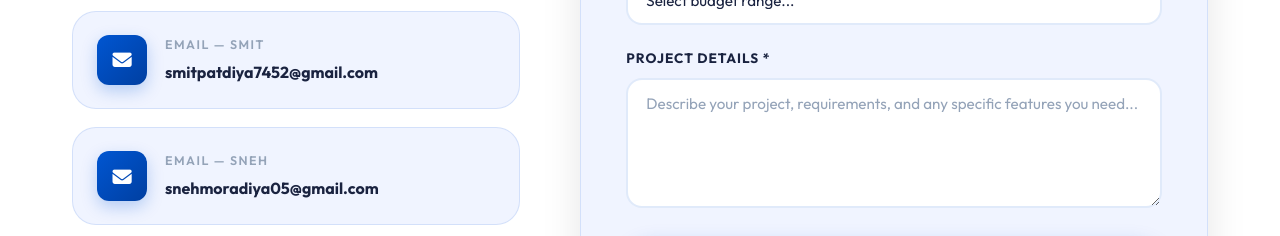
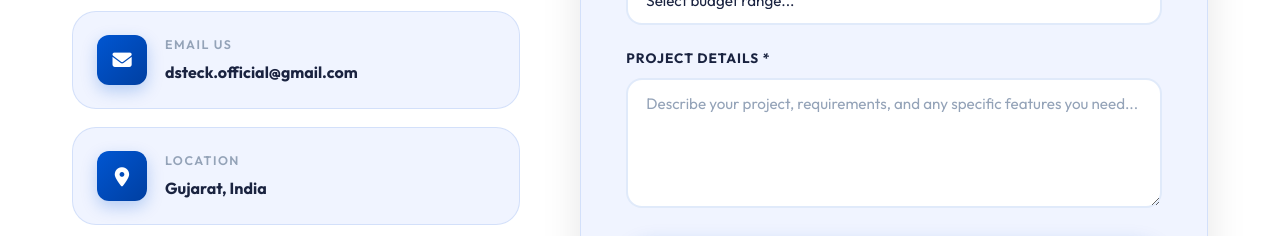
Before and after one commit to smitsoni1/digitalsolution, a plain HTML site: page contact.html in a window 1280 px wide. Shown: the part 1110-1346 px from the top of the page. Drawn offline with Linux system fonts and the light colour scheme.

Commit message:
Update: Replace all personal emails with company email dsteck.official@gmail.com across all pages

```diff
--- a/contact.html
+++ b/contact.html
@@ -37,7 +37,7 @@
       "image": "https://smitsoni1.github.io/DIGITALSOLUTION/logo.png",
       "url": "https://smitsoni1.github.io/DIGITALSOLUTION/",
       "telephone": ["+919714336123", "+919824882580"],
-      "email": ["smitpatdiya7452@gmail.com", "snehmoradiya05@gmail.com"],
+      "email": ["dsteck.official@gmail.com"],
       "address": { "@type": "PostalAddress", "addressRegion": "Gujarat", "addressCountry": "IN" },
       "contactPoint": [
         { "@type": "ContactPoint", "telephone": "+919714336123", "contactType": "sales", "areaServed": "IN" },
@@ -122,21 +122,11 @@
                                 </div>
                             </a>
 
-                            <!-- Email 1 -->
-                            <a href="mailto:smitpatdiya7452@gmail.com" class="contact-card" id="email-btn-1" aria-label="Email Smit">
+                            <a href="mailto:dsteck.official@gmail.com" class="contact-card" id="email-btn-1" aria-label="Email Digital Solutions">
                                 <div class="contact-card-icon"><i class="fas fa-envelope" aria-hidden="true"></i></div>
                                 <div class="contact-card-text">
-                                    <div class="lbl">Email — Smit</div>
-                                    <div class="val">smitpatdiya7452@gmail.com</div>
-                                </div>
-                            </a>
-
-                            <!-- Email 2 -->
-                            <a href="mailto:snehmoradiya05@gmail.com" class="contact-card" id="email-btn-2" aria-label="Email Sneh">
-                                <div class="contact-card-icon"><i class="fas fa-envelope" aria-hidden="true"></i></div>
-                                <div class="contact-card-text">
-                                    <div class="lbl">Email — Sneh</div>
-                                    <div class="val">snehmoradiya05@gmail.com</div>
+                                    <div class="lbl">Email Us</div>
+                                    <div class="val">dsteck.official@gmail.com</div>
                                 </div>
                             </a>
 
@@ -311,7 +301,7 @@
                         </div>
                         <div class="footer-contact-item">
                             <i class="fas fa-envelope"></i>
-                            <a href="mailto:smitpatdiya7452@gmail.com" style="color:rgba(255,255,255,0.65)">smitpatdiya7452@gmail.com</a>
+                            <a href="mailto:dsteck.official@gmail.com" style="color:rgba(255,255,255,0.65)">dsteck.official@gmail.com</a>
                         </div>
                         <div class="footer-contact-item">
                             <i class="fas fa-map-marker-alt"></i>
```
Also changed, not shown: about.html (+1 -1 lines), index.html (+3 -3 lines), privacy.html (+2 -3 lines), services.html (+1 -1 lines).
